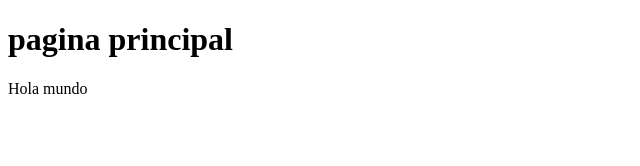
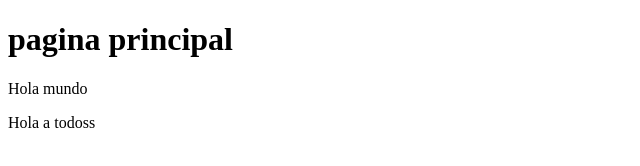
Before and after one commit to yeison31/pruebahtml, a plain HTML site: page index.html in a window 1280 px wide. Shown: the whole page, without its empty margins (0-640 px from the left). Drawn offline with Linux system fonts and the light colour scheme.

Commit message:
adicione cambio

```diff
--- a/index.html
+++ b/index.html
@@ -8,5 +8,6 @@
 <body>
     <h1>pagina principal</h1>
     <p>Hola mundo</p>
+    <p>Hola a todoss</p>
 </body>
 </html>
```
